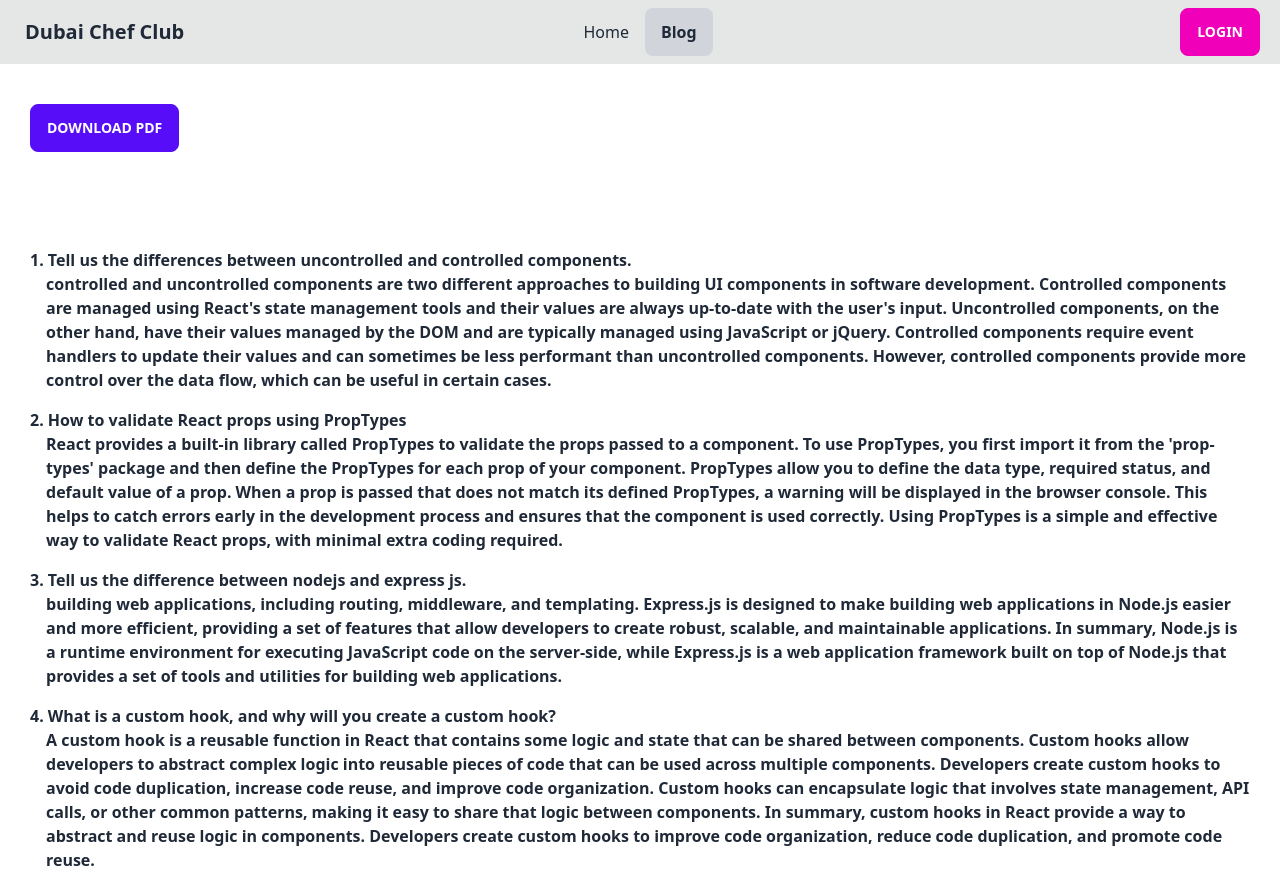
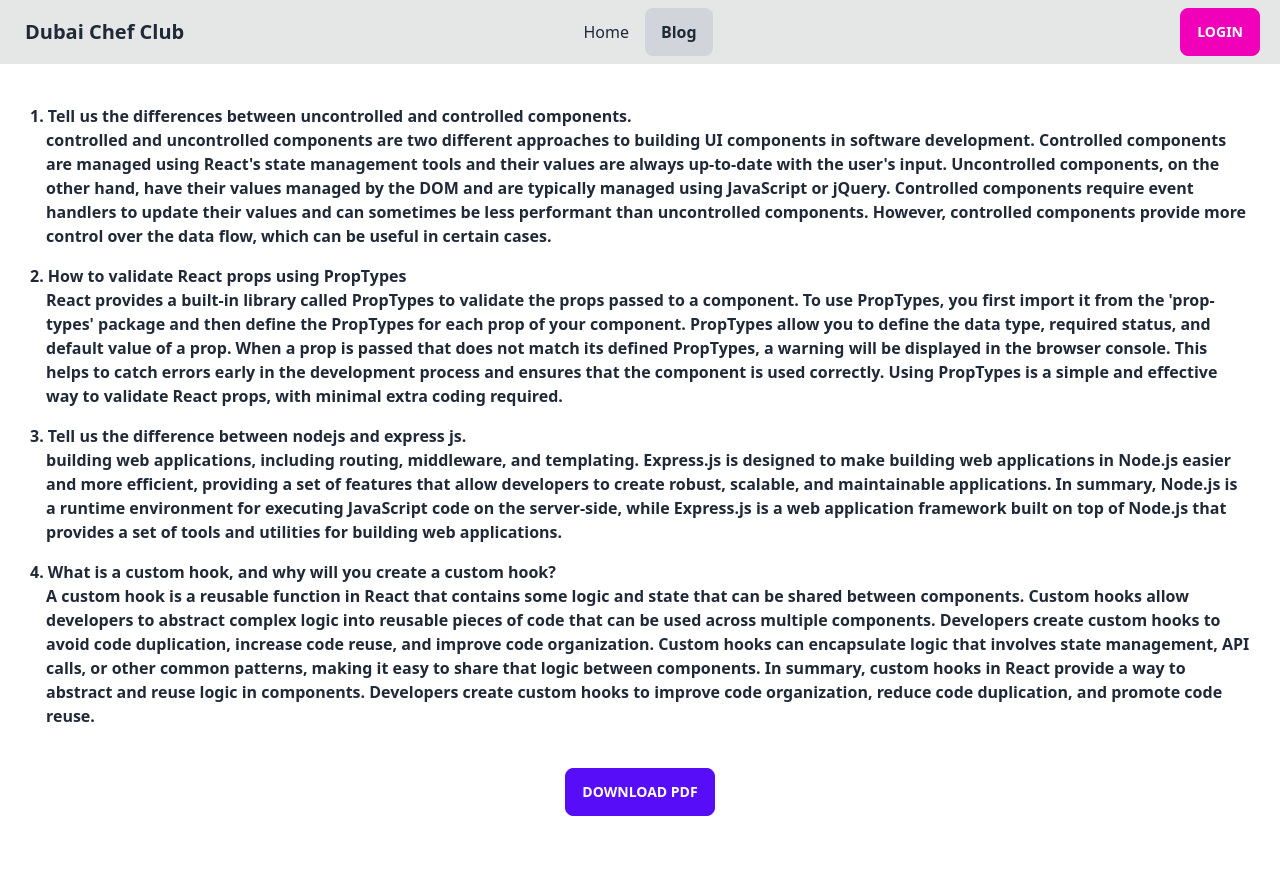
Before and after one commit to Akkhan06/dubai-chef, a React (Vite) app: page /blog in a window 1280 px wide. After the commit the page ends 836 px from the top, so only its background shows below. Built offline with nearby package versions, Linux system fonts and the light colour scheme; no server answers.

Commit message:
readme.md file updated

```diff
--- a/src/components/Blog/Blog.jsx
+++ b/src/components/Blog/Blog.jsx
@@ -17,10 +17,8 @@ const Blog = () => {
 
   return (
     <div className="mx-auto md:w-[1220px]">
-      <button onClick={downloadPdf} className="btn btn-primary text-center flex justify-center mt-10">download pdf</button>
-
       <div>
-        <div className="mt-24 text-start">
+        <div className="mt-10 text-start">
           <h1 className="font-bold">
             1. Tell us the differences between uncontrolled and controlled
             components.
@@ -86,6 +84,7 @@ const Blog = () => {
           </p>
         </div>
       </div>
+      <button onClick={downloadPdf} className="btn btn-primary mb-5 block mx-auto text-center mt-10">download pdf</button>
     </div>
   );
 };
```
Also changed, not shown: 2 other files (tests, documents, lock files or other folders).
